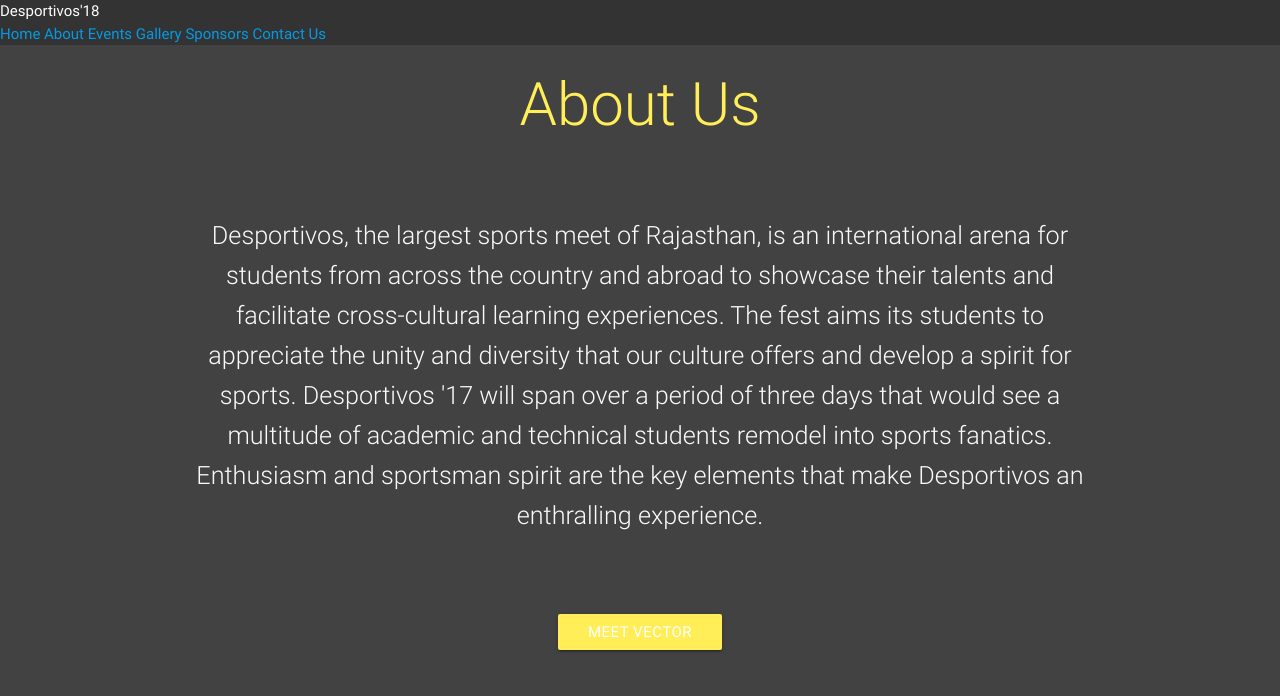
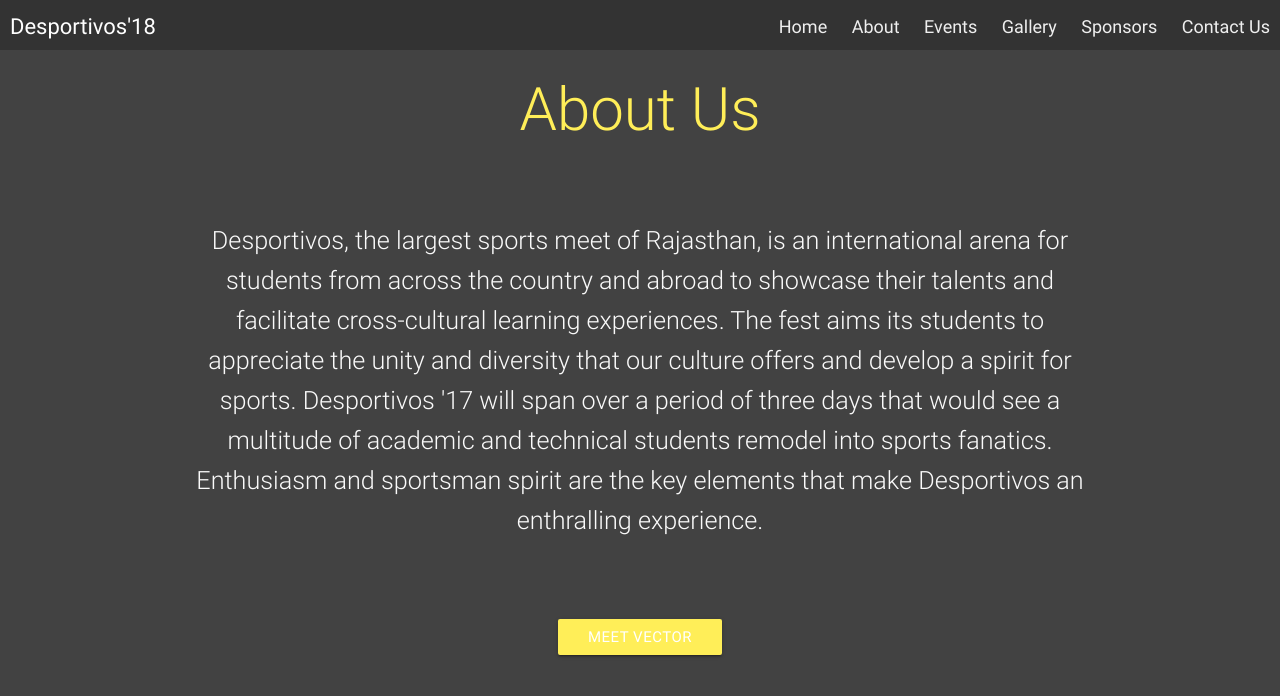
Before and after one commit to rbhatia46/Desportivos, a website: page about.html in a window 1280 px wide. Drawn offline with nearby package versions, Linux system fonts and the light colour scheme; files that its build step writes are made by us from their sources.

Commit message:
Update about.html

```diff
--- a/about.html
+++ b/about.html
@@ -5,6 +5,7 @@
     <meta name="viewport" content="width=device-width, initial-scale=1.0">
     <meta http-equiv="X-UA-Compatible" content="ie=edge">
     <link rel="stylesheet" href="https://cdnjs.cloudflare.com/ajax/libs/materialize/0.100.2/css/materialize.min.css">
+	<link rel="stylesheet" href="./navbar.css" />
     <title>About Us | Desportivos'18</title>
 </head>
 <body style="background: #424242;">
```
